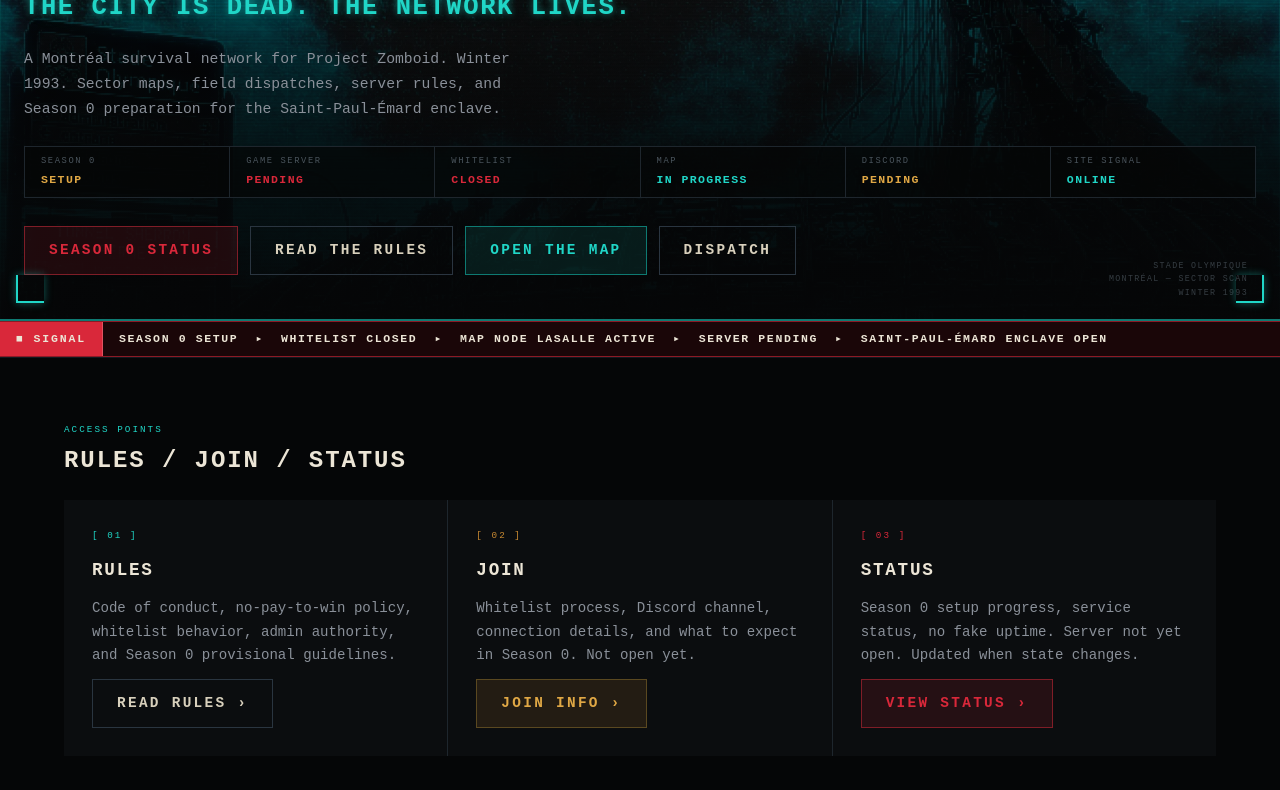
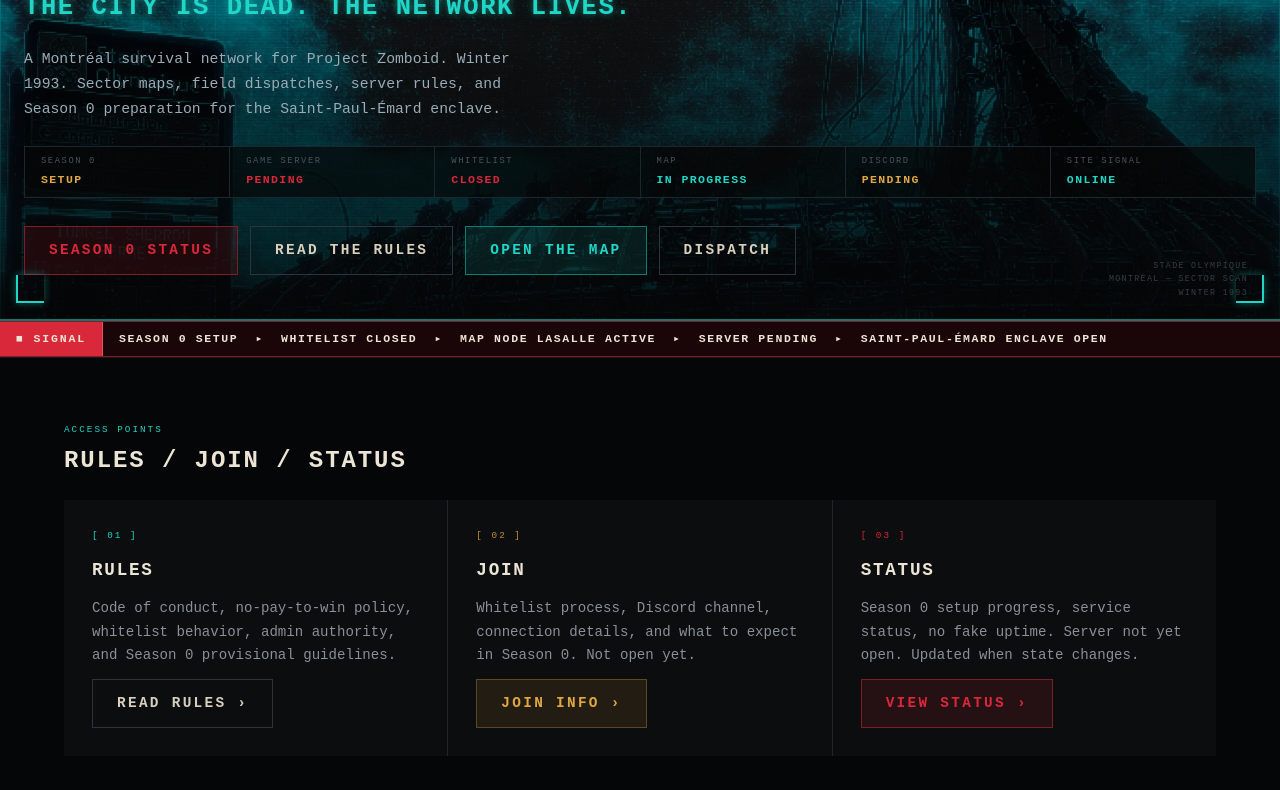
Before and after one commit to mrcheval91/deadmtl-site, an Astro site: page / in a window 1280 px wide. Shown: the part 290-1080 px from the top of the page. Built offline with nearby package versions, Linux system fonts and the light colour scheme; Astro itself is replaced by a stand-in of ours.

Commit message:
Tune DeadMTL homepage hero brightness

```diff
--- a/src/styles/_terminal.scss
+++ b/src/styles/_terminal.scss
@@ -1650,8 +1650,8 @@
   height: clamp(400px, 65vh, 780px);
   object-fit: cover;
   object-position: center 25%;
-  // Dim image to let text read — image is already dark, just reduce further
-  filter: brightness(0.55) saturate(1.1);
+  // Let the cyan scene breathe — reduced dimming, slight contrast lift
+  filter: brightness(0.72) saturate(1.08) contrast(1.02);
   transition: filter 0.3s ease;
 }
 
@@ -1663,14 +1663,14 @@
   justify-content: flex-end;
   padding: 3rem $gap 2.75rem;
 
-  // Strong dark gradient from bottom — transparent at top to preserve image
+  // Lighter gradient — let the image show at top, still readable text zone at bottom
   background:
     linear-gradient(
       to top,
-      rgba(5, 6, 7, 0.97) 0%,
-      rgba(5, 6, 7, 0.88) 30%,
-      rgba(5, 6, 7, 0.50) 58%,
-      rgba(5, 6, 7, 0.10) 80%,
+      rgba(5, 6, 7, 0.86) 0%,
+      rgba(5, 6, 7, 0.68) 30%,
+      rgba(5, 6, 7, 0.36) 58%,
+      rgba(5, 6, 7, 0.08) 80%,
       transparent 100%
     );
 
@@ -1681,7 +1681,7 @@
     inset: 0;
     background-image: repeating-linear-gradient(
       0deg, transparent, transparent 2px,
-      rgba(0, 0, 0, 0.06) 2px, rgba(0, 0, 0, 0.06) 4px
+      rgba(0, 0, 0, 0.03) 2px, rgba(0, 0, 0, 0.03) 4px
     );
     pointer-events: none;
     z-index: 0;
@@ -1731,7 +1731,7 @@
 .dead-hero__body {
   font-family: var(--font-mono);
   font-size: 0.92rem;
-  color: var(--text-dim);
+  color: #9aacb8;
   line-height: 1.7;
   max-width: 58ch;
   margin-bottom: 1.5rem;
```
